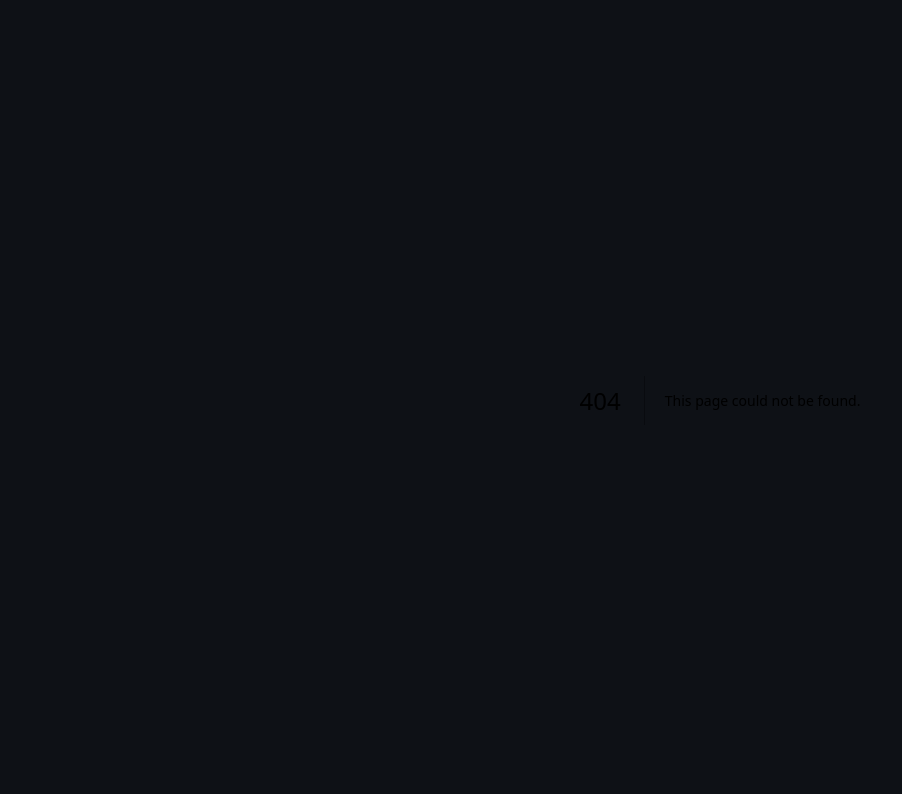
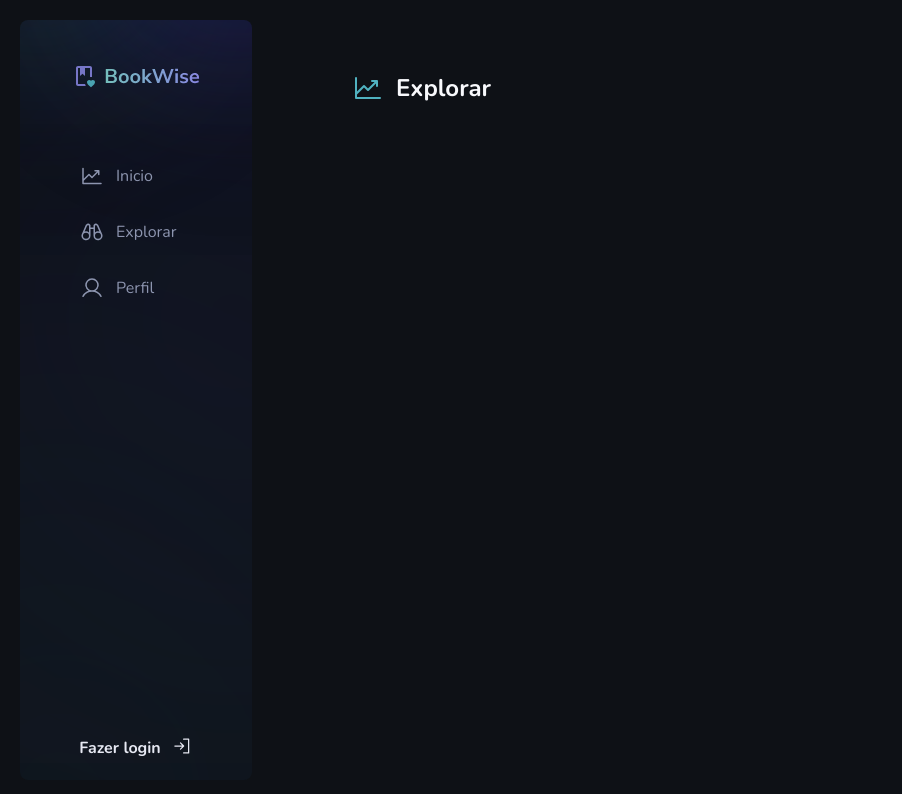
Before and after one commit to rdmuller/react-06-desafio-BookWise, a Next.js app: page /explore in a window 1280 px wide. Before the commit this address had no page. Shown: the top 794 px of the page, without its empty margins (0-902 px from the left). Built offline with nearby package versions, Linux system fonts and the light colour scheme.

Commit message:
continuacao

```diff
--- /dev/null
+++ b/lib/axios.ts
@@ -0,0 +1,5 @@
+import axios from "axios";
+
+export const api = axios.create({
+	baseURL: "/api"
+});
--- /dev/null
+++ b/lib/prisma.ts
@@ -0,0 +1,5 @@
+import { PrismaClient } from "@prisma/client";
+
+export const prisma = new PrismaClient({
+	log: ["query"]
+});
--- a/package.json
+++ b/package.json
@@ -14,6 +14,7 @@
   "dependencies": {
     "@phosphor-icons/react": "^2.0.13",
     "@prisma/client": "^5.4.1",
+    "axios": "^1.5.1",
     "next": "13.5.4",
     "react": "^18",
     "react-dom": "^18",
--- /dev/null
+++ b/src/app/(pages)/explore/page.tsx
@@ -0,0 +1,9 @@
+import { HeaderTitle } from "@/components/HeaderTitle";
+
+export default function Explore() {
+	return (
+		<div>
+			<HeaderTitle icon="Binoculars" title="Explorar" />
+		</div>
+	);
+}
--- a/src/app/books/home/page.tsx
+++ b/src/app/(pages)/home/page.tsx
@@ -1,10 +1,9 @@
 import { HeaderTitle } from "@/components/HeaderTitle";
-import { ChartLineUp } from "@phosphor-icons/react/dist/ssr/ChartLineUp";
 
 export default function Home() {
 	return (
 		<div>
-			<HeaderTitle icon={} title="Início" />
+			<HeaderTitle icon="CharLineUp" title="Início" />
 		</div>
 	);
 }
--- a/src/app/books/layout.tsx
+++ b/src/app/(pages)/layout.tsx
@@ -7,7 +7,7 @@ interface BooksLayout {
 
 export default function BooksLayout({children}:BooksLayout) {
 	return (
-		<div className="flex flex-row gap-24">
+		<div className="flex flex-row gap-20">
 			<SideBar />
 			<main className="pt-[4.5rem]">
 				{children}
--- /dev/null
+++ b/src/app/(pages)/profile/page.tsx
@@ -0,0 +1,9 @@
+import { HeaderTitle } from "@/components/HeaderTitle";
+
+export default function Profile() {
+	return (
+		<div>
+			<HeaderTitle icon="User" title="Perfil" />
+		</div>
+	);
+}
--- /dev/null
+++ b/src/app/api/books/last-ratings/route.ts
@@ -0,0 +1,32 @@
+import { NextRequest, NextResponse } from "next/server";
+import { prisma } from "../../../../../lib/prisma";
+
+export async function GET(req: NextRequest) {
+	const { searchParams } = new URL(req.url);
+	const pageRows = searchParams.get("page_rows") ? Number(searchParams.get("page_rows")) : 10;
+
+	const lastratings = await prisma.rating.findMany({
+		select: {
+			created_at: true,
+			rate: true,
+			user: {
+				select: {
+					name: true
+				}
+			},
+			book: {
+				select: {
+					name: true,
+					author: true,
+				}
+			},
+			description: true,
+		},
+		orderBy: {
+			created_at: "desc"
+		},
+		take: pageRows
+	});
+
+	return NextResponse.json({lastratings}, { status: 200 });
+}
--- a/src/components/HeaderTitle.tsx
+++ b/src/components/HeaderTitle.tsx
@@ -1,15 +1,18 @@
-import { Icon } from "@phosphor-icons/react";
-import * as PhosphorIcons  from "@phosphor-icons/react";
+import { ChartLineUp } from "@phosphor-icons/react/dist/ssr/ChartLineUp";
+import { Binoculars } from "@phosphor-icons/react/dist/ssr/Binoculars";
+import { User } from "@phosphor-icons/react/dist/ssr/User";
 
 interface HeaderTitleProps {
     title: string,
-    iconName: keyof typeof PhosphorIcons
+    icon: "CharLineUp" | "Binoculars" | "User"
 }
 //, className: "text-green-100"
-export function HeaderTitle({ iconName, title }: HeaderTitleProps) {
+export function HeaderTitle({ icon, title }: HeaderTitleProps) {
 	return (
 		<header className="flex gap-3">
-
+			{icon === "CharLineUp" && <ChartLineUp size={32} className="text-green-100" />}
+			{icon === "Binoculars" && <ChartLineUp size={32} className="text-green-100" />}
+			{icon === "User" && <User size={32} className="text-green-100" />}
 			<span className="font-bold text-gray-100 text-2xl leading-short">{title}</span>
 		</header>
 	);
--- a/src/components/SideBar.tsx
+++ b/src/components/SideBar.tsx
@@ -3,6 +3,7 @@ import Link from "next/link";
 import { ChartLineUp } from "@phosphor-icons/react/dist/ssr/ChartLineUp";
 import { SignIn } from "@phosphor-icons/react/dist/ssr/SignIn";
 import { Binoculars } from "@phosphor-icons/react/dist/ssr/Binoculars";
+import { User } from "@phosphor-icons/react/dist/ssr/User";
 
 export function SideBar() {
 	return (
@@ -14,14 +15,21 @@ export function SideBar() {
 			<div className="m-5 flex flex-col relative justify-between items-center w-[14.5rem]">
 				<div className="flex mt-10 flex-col gap-16">
 					<Image src="/logo_full.svg" width={128} height={48} alt="" />
+
 					<div className="flex flex-col gap-4">
-						<Link href="/" className="text-gray-400 hover:text-gray-100 flex gap-3 m-2">
+						<Link href="/home" className="text-gray-400 hover:text-gray-100 flex gap-3 m-2">
 							<ChartLineUp size={24} />
 							Inicio
 						</Link>
-						<Link href="/" className="text-gray-400 hover:text-gray-100 flex gap-3 m-2">
+
+						<Link href="/explore" className="text-gray-400 hover:text-gray-100 flex gap-3 m-2">
 							<Binoculars size={24} />
 							Explorar
+						</Link>
+
+						<Link href="/profile" className="text-gray-400 hover:text-gray-100 flex gap-3 m-2">
+							<User size={24} />
+							Perfil
 						</Link>
 					</div>
 				</div>
```
Also changed, not shown: 2 other files (tests, documents, lock files or other folders).
